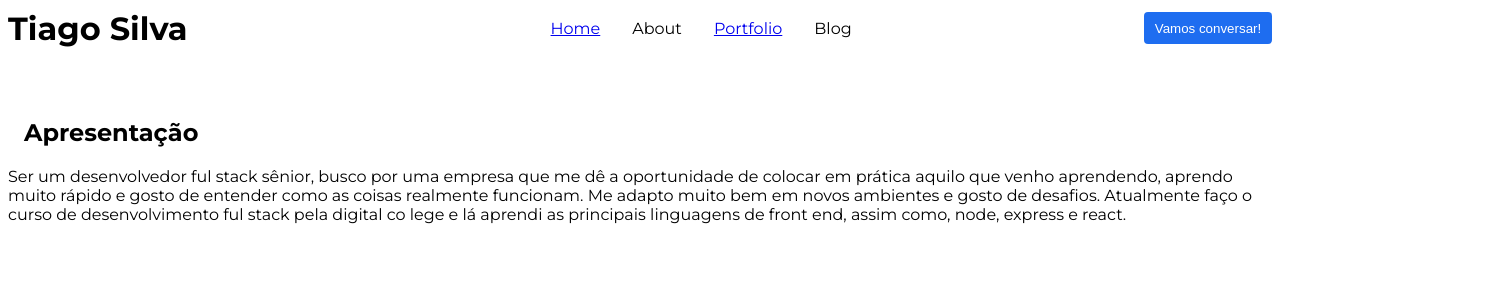
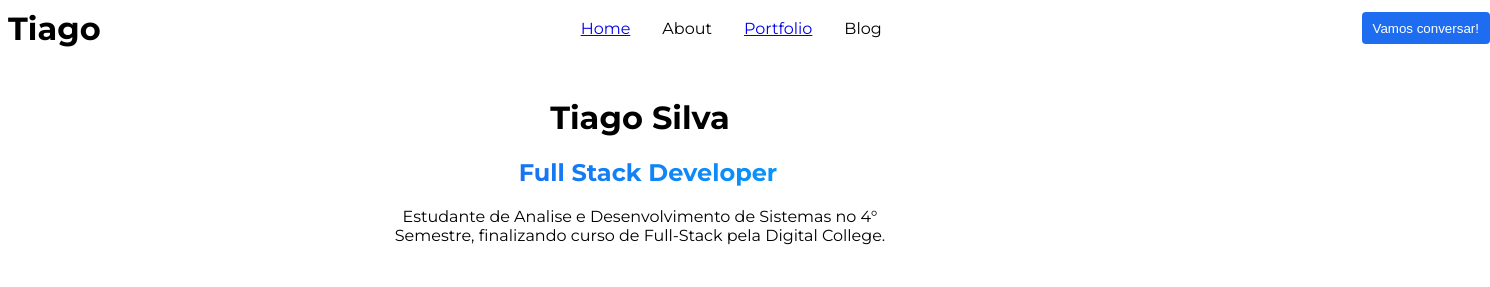
Before and after one commit to tiagoproedu/site_curriculo, a React (Vite) app: page / in a window 1280 px wide. Shown: the top 287 px of the page, 1490 px wide, since content can reach past the window. Built offline with nearby package versions, Linux system fonts and the light colour scheme.

Commit message:
atualizando sobre e melhorando css

```diff
--- a/src/Header.jsx
+++ b/src/Header.jsx
@@ -3,7 +3,7 @@ function Header() {
         <>
             <div className="header">
                 <div className="perfil">
-                    <h1>Tiago Silva</h1>
+                    <h1>Tiago</h1>
                 </div>
                 <ul className="navbar">
                     <li><a href="/">Home</a></li>
--- a/src/pages/Home/Home.jsx
+++ b/src/pages/Home/Home.jsx
@@ -5,15 +5,11 @@ function Home() {
     <>
       <div id="home">
         <div id="sobre">
-          <h2>Apresentação</h2>
+          <h1>Tiago Silva</h1>
+          <h2 className="gradient">Full Stack Developer</h2>
           <p>
-            Ser um desenvolvedor ful stack sênior, busco por uma empresa que me
-            dê a oportunidade de colocar em prática aquilo que venho aprendendo,
-            aprendo muito rápido e gosto de entender como as coisas realmente
-            funcionam. Me adapto muito bem em novos ambientes e gosto de
-            desafios. Atualmente faço o curso de desenvolvimento ful stack pela
-            digital co lege e lá aprendi as principais linguagens de front end,
-            assim como, node, express e react.
+            Estudante de Analise e Desenvolvimento de Sistemas no 4° Semestre,
+            finalizando curso de Full-Stack pela Digital College.
           </p>
         </div>
         <div id="skills">
--- a/src/pages/Home/style.css
+++ b/src/pages/Home/style.css
@@ -1,18 +1,27 @@
 #home{
     display: grid;
     grid-template-areas:
-    ". . . ."
-    ". . . ."
-    ". sobre sobre ."
-    ". skills skills ."
-    ". infos infos ."
-    ". infos infos ."
-    ". . . ."
+    ". . . . ."
+    ". . sobre . ."
+    ". . . . ."
+    ". skills skills skills ."
+    ". . . . ."
+    ". infos infos infos ."
+    ". . . . ."
     ;
     height: 100vh;
 }
 #sobre{
     grid-area: sobre;
+    text-align: center;
+    align-self: center;
+    justify-self: center;
+}
+.gradient{
+    background-image: linear-gradient(to right, #2264ED, #00A3FF);
+    background-clip: text;
+    -webkit-background-clip: text;
+    -webkit-text-fill-color: transparent;
 }
 #skills{
     grid-area: skills;
--- a/src/style.css
+++ b/src/style.css
@@ -4,8 +4,9 @@ body{
 }
 .header{
     display: flex;
-    justify-content: space-between;
+    justify-content: space-around;
     align-items: center;
+    gap: 30rem;
     height: 5vh;
 }
 .perfil{
@@ -17,8 +18,9 @@ body{
     display: flex;
     gap: 2rem;
     align-items: center;
+    justify-content: center;
     list-style: none;
-    width: 18vw;
+    width: 25vw;
     padding: 0;
 }
 .talk button{
```
